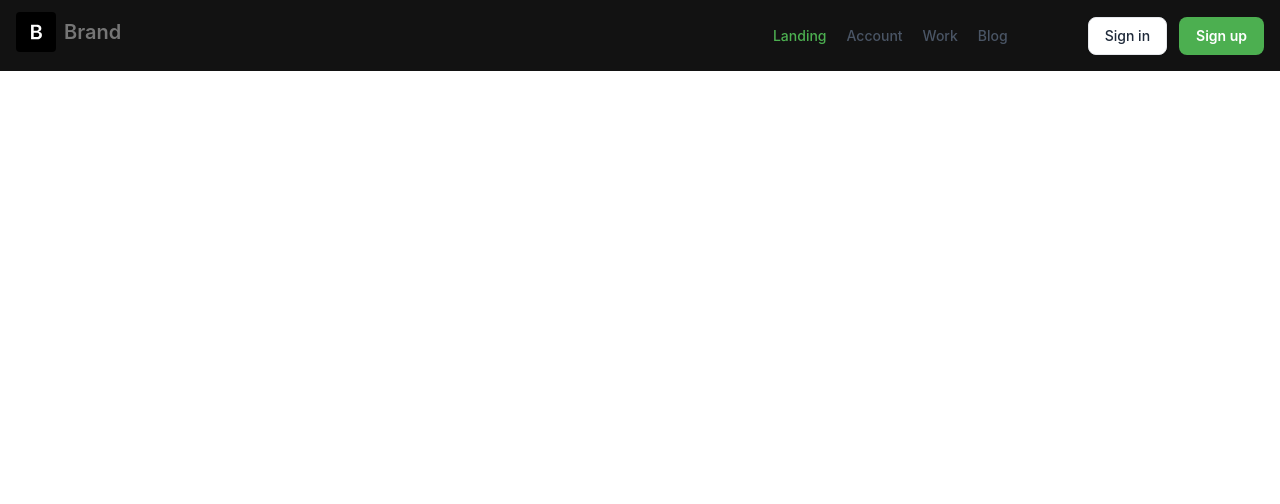
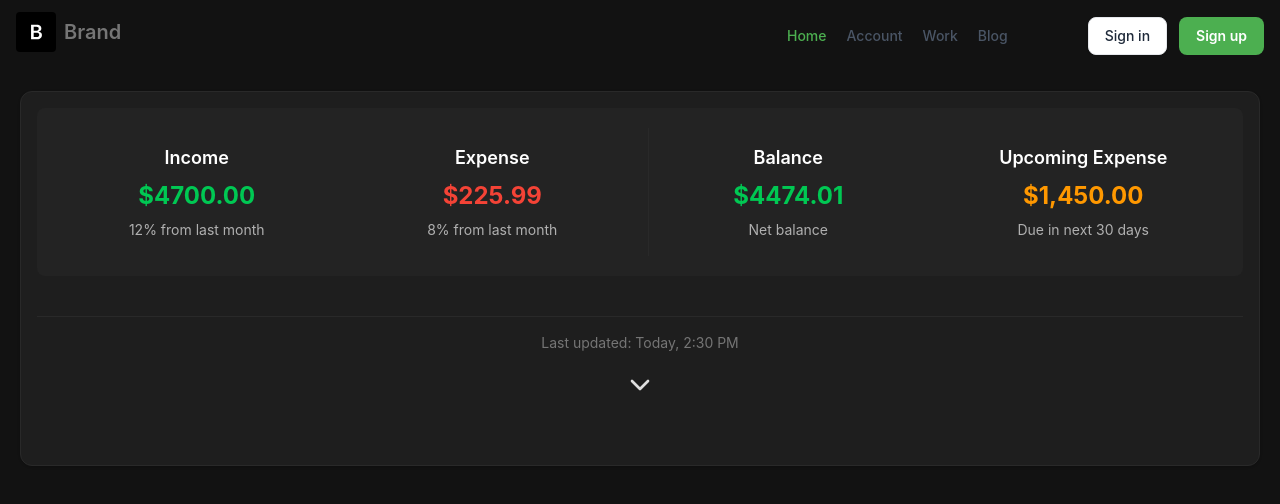
Before and after one commit to IshpreetSingh8264/Personal_Finance, a React (Vite) app: page / in a window 1280 px wide. Shown: the top 504 px of the page. Built offline with nearby package versions, Linux system fonts and the light colour scheme.

Commit message:
dashboard

```diff
--- a/package.json
+++ b/package.json
@@ -11,6 +11,8 @@
   },
   "dependencies": {
     "@tailwindcss/vite": "^4.0.17",
+    "framer-motion": "^12.6.2",
+    "lucide-react": "^0.484.0",
     "npx": "^10.2.2",
     "react": "^19.0.0",
     "react-dom": "^19.0.0",
--- /dev/null
+++ b/src/Components/Dashboard/FinancialDetails.jsx
@@ -0,0 +1,126 @@
+import React, { useState } from "react";
+import { motion } from "framer-motion";
+import { ChevronDown, ChevronUp } from "lucide-react";
+
+const FinancialDetails = () => {
+    const [expanded, setExpanded] = useState(false);
+
+    const transactions = [
+        { id: 1, description: "Salary", amount: 3500, type: "income" },
+        { id: 2, description: "Grocery Shopping", amount: -120, type: "expense" },
+        { id: 3, description: "Freelance Payment", amount: 1200, type: "income" },
+        { id: 4, description: "Netflix Subscription", amount: -15.99, type: "expense" },
+        { id: 5, description: "Electricity Bill", amount: -90, type: "expense" }
+    ];
+
+    // Calculate total income and expenses
+    const totalIncome = transactions.filter(tx => tx.type === "income").reduce((acc, tx) => acc + tx.amount, 0);
+    const totalExpense = transactions.filter(tx => tx.type === "expense").reduce((acc, tx) => acc + tx.amount, 0);
+    const balance = totalIncome + totalExpense; // Net balance
+
+    return (
+        <div className="bg-[#121212] text-[#E0E0E0] min-h-screen p-5">
+            <div className="bg-[#1E1E1E] rounded-xl shadow-sm border border-[#292929] p-4 ">
+
+                {/* Highlighted Financial Summary Section */}
+                <div className="bg-[#232323] rounded-lg p-5">
+                    <div className="grid grid-cols-1 md:grid-cols-4 gap-4">
+
+                        {/* Income Column */}
+                        <div className="flex flex-col items-center p-4">
+                            <h3 className="text-lg font-semibold text-[#FFFFFF] mb-2">Income</h3>
+                            <div className="text-2xl font-bold text-[#00C853]">${totalIncome.toFixed(2)}</div>
+                            <div className="text-sm text-[#B0B0B0] mt-2">12% from last month</div>
+                        </div>
+
+                        {/* Expense Column */}
+                        <div className="flex flex-col items-center p-4">
+                            <h3 className="text-lg font-semibold text-[#FFFFFF] mb-2">Expense</h3>
+                            <div className="text-2xl font-bold text-[#F44336]">${Math.abs(totalExpense).toFixed(2)}</div>
+                            <div className="text-sm text-[#B0B0B0] mt-2">8% from last month</div>
+                        </div>
+
+                        {/* Balance Column */}
+                        <div className="flex flex-col items-center p-4 border-l border-[#292929]">
+                            <h3 className="text-lg font-semibold text-[#FFFFFF] mb-2">Balance</h3>
+                            <div className={`text-2xl font-bold ${balance >= 0 ? "text-[#00C853]" : "text-[#F44336]"}`}>
+                                ${balance.toFixed(2)}
+                            </div>
+                            <div className="text-sm text-[#B0B0B0] mt-2">Net balance</div>
+                        </div>
+
+                        {/* Upcoming Expense Column */}
+                        <div className="flex flex-col items-center p-4">
+                            <h3 className="text-lg font-semibold text-[#FFFFFF] mb-2">Upcoming Expense</h3>
+                            <div className="text-2xl font-bold text-[#FF9800]">$1,450.00</div>
+                            <div className="text-sm text-[#B0B0B0] mt-2">Due in next 30 days</div>
+                        </div>
+
+                    </div>
+                </div>
+
+                {/* Horizontal Line */}
+                <div className="border-t border-[#292929] my-10"></div>
+
+                {/* Expandable Section */}
+                <motion.div
+                    initial={{ height: 0, opacity: 0 }}
+                    animate={{ height: expanded ? "auto" : 0, opacity: expanded ? 1 : 0 }}
+                    exit={{ height: 0, opacity: 0 }}
+                    transition={{ duration: 0.4, ease: "easeInOut" }}
+                    className="overflow-hidden"
+                >
+                    <h4 className="text-lg font-semibold text-[#FFFFFF] mb-3">Last 5 Transactions</h4>
+                    <ul className="space-y-2">
+                        {transactions.map((tx) => (
+                            <li
+                                key={tx.id}
+                                className="flex justify-between p-3 rounded-lg bg-[#1E1E1E] border border-[#292929]"
+                            >
+                                <span className="text-[#E0E0E0]">{tx.description}</span>
+                                <span
+                                    className={tx.type === "income" ? "text-[#00C853] font-bold" : "text-[#F44336] font-bold"}
+                                >
+                                    {tx.amount >= 0 ? `+$${tx.amount.toFixed(2)}` : `-$${Math.abs(tx.amount).toFixed(2)}`}
+                                </span>
+                            </li>
+                        ))}
+                    </ul>
+
+                    {/* View All Transactions Button */}
+                    <div className="flex justify-end mt-4">
+                        <a href="#" className="text-sm text-[#03DAC6] hover:text-[#FFFFFF]">
+                            View All Transactions →
+                        </a>
+                    </div>
+                </motion.div>
+
+                {/* Last Updated and Arrow Inside the Expanded Section */}
+                <motion.div
+                    initial={false}
+                    animate={{ y: expanded ? 0 : -40 }}
+                    transition={{ duration: 0.3, ease: "easeInOut" }}
+                    className={`flex flex-col items-center mt-4 ${expanded ? "pt-1" : ""}`}
+                >
+                    {/* Last Updated Text */}
+                    <span className="text-sm text-[#757575]">Last updated: Today, 2:30 PM</span>
+
+                    {/* Expand/Collapse Button Inside the Expanded Section */}
+                    <motion.div
+                        initial={{ opacity: 0 }}
+                        animate={{ opacity: 1 }}
+                        transition={{ duration: 0.4 }}
+                        className={`mt-2 p-2 rounded-lg cursor-pointer hover:bg-[#333333] transition ${
+                            expanded ? "bg-[#292929]" : ""
+                        }`}
+                        onClick={() => setExpanded(!expanded)}
+                    >
+                        {expanded ? <ChevronUp size={32} color="#E0E0E0" /> : <ChevronDown size={32} color="#E0E0E0" />}
+                    </motion.div>
+                </motion.div>
+            </div>
+        </div>
+    );
+};
+
+export default FinancialDetails;
--- a/src/Components/Navbar.jsx
+++ b/src/Components/Navbar.jsx
@@ -1,4 +1,5 @@
 import { useState } from 'react';
+import { Link } from 'react-router-dom';
 
 export default function Navbar() {
     const [isOpen, setIsOpen] = useState(false);
@@ -12,11 +13,7 @@ export default function Navbar() {
             <nav className="max-w-[85rem] w-full mx-auto px-4 sm:flex sm:items-center sm:justify-between">
                 <div className="flex items-center justify-between">
                     {/* Brand logo - left side */}
-                    <a
-                        className="flex-none text-xl font-semibold dark:text-white focus:outline-none focus:opacity-80"
-                        href="#"
-                        aria-label="Brand"
-                    >
+                    <Link to="/" aria-label="Brand" className="flex-none text-xl font-semibold dark:text-white focus:outline-none focus:opacity-80">
                         <span className="inline-flex items-center gap-x-2 text-xl font-semibold dark:text-white">
                             <svg
                                 className="w-10 h-auto"
@@ -34,7 +31,8 @@ export default function Navbar() {
                             </svg>
                             Brand
                         </span>
-                    </a>
+                    </Link>
+
 
                     {/* Mobile menu toggle button */}
                     <div className="sm:hidden">
@@ -95,13 +93,13 @@ export default function Navbar() {
                     <div className="flex flex-col gap-20 mt-5 sm:flex-row sm:items-center sm:justify-center sm:mt-0 sm:ps-5">
                         {/* Center-aligned navigation links */}
                         <div className="flex flex-col sm:flex-row gap-5">
-                            <a
+                            <Link
                                 className="font-medium text-[var(--primary)] focus:outline-none"
-                                href="#"
+                                to="/"
                                 aria-current="page"
                             >
-                                Landing
-                            </a>
+                                Home
+                            </Link>
                             <a
                                 className="font-medium text-gray-600 hover:text-gray-400 focus:outline-none focus:text-gray-400 dark:text-neutral-400 dark:hover:text-neutral-500 dark:focus:text-neutral-500"
                                 href="#"
@@ -124,18 +122,22 @@ export default function Navbar() {
 
                         {/* Right-aligned sign in/sign up buttons */}
                         <div className="flex flex-col sm:flex-row gap-3">
-                            <a
+                            <Link
+                                to="/login"
                                 className="py-2 px-4 inline-flex items-center gap-x-2 text-sm font-medium rounded-lg border border-gray-200 bg-white text-gray-800 shadow-sm hover:bg-gray-50 disabled:opacity-50 disabled:pointer-events-none dark:bg-slate-900 dark:border-gray-700 dark:text-white dark:hover:bg-gray-800 dark:focus:outline-none dark:focus:ring-1 dark:focus:ring-gray-600"
-                                href="#"
+
                             >
                                 Sign in
-                            </a>
-                            <a
+                            </Link>
+                            <Link
+                                to="/signup"
                                 className="py-2 px-4 inline-flex items-center gap-x-2 text-sm font-semibold rounded-lg border border-transparent bg-[var(--primary)] text-white hover:bg-[var(--hover-state)] disabled:opacity-50 disabled:pointer-events-none dark:focus:outline-none dark:focus:ring-1 dark:focus:ring-gray-600"
-                                href="#"
+
                             >
                                 Sign up
-                            </a>
+                            </Link>
+
+
                         </div>
                     </div>
                 </div>
--- a/src/Pages/Dashboard.jsx
+++ b/src/Pages/Dashboard.jsx
@@ -1,13 +1,13 @@
 import React from 'react'
 import Navbar from '../Components/Navbar'
+import FinancialDetails from '../Components/Dashboard/FinancialDetails'
 
 function Dashboard() {
     return (
-        <div>
+        <div className="bg-[#1E1E1E] min-h-screen">
             <Navbar />
-            <section>
+            <FinancialDetails />
 
-            </section>
         </div>
     )
 }
```
Also changed, not shown: 1 other file (tests, documents, lock files or other folders).
